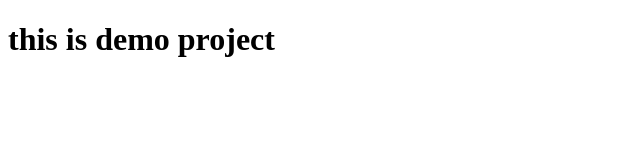
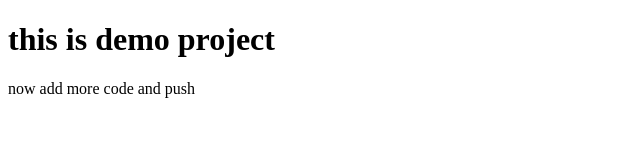
Before and after one commit to inside-the-div/demo, a plain HTML site: page index.html in a window 1280 px wide. Shown: the whole page, without its empty margins (0-640 px from the left). Drawn offline with Linux system fonts and the light colour scheme.

Commit message:
adding new code

```diff
--- a/index.html
+++ b/index.html
@@ -6,5 +6,8 @@
 </head>
 <body>
 	<h1>this is demo project</h1>
+
+	now add more code
+	and push
 </body>
 </html>
```
